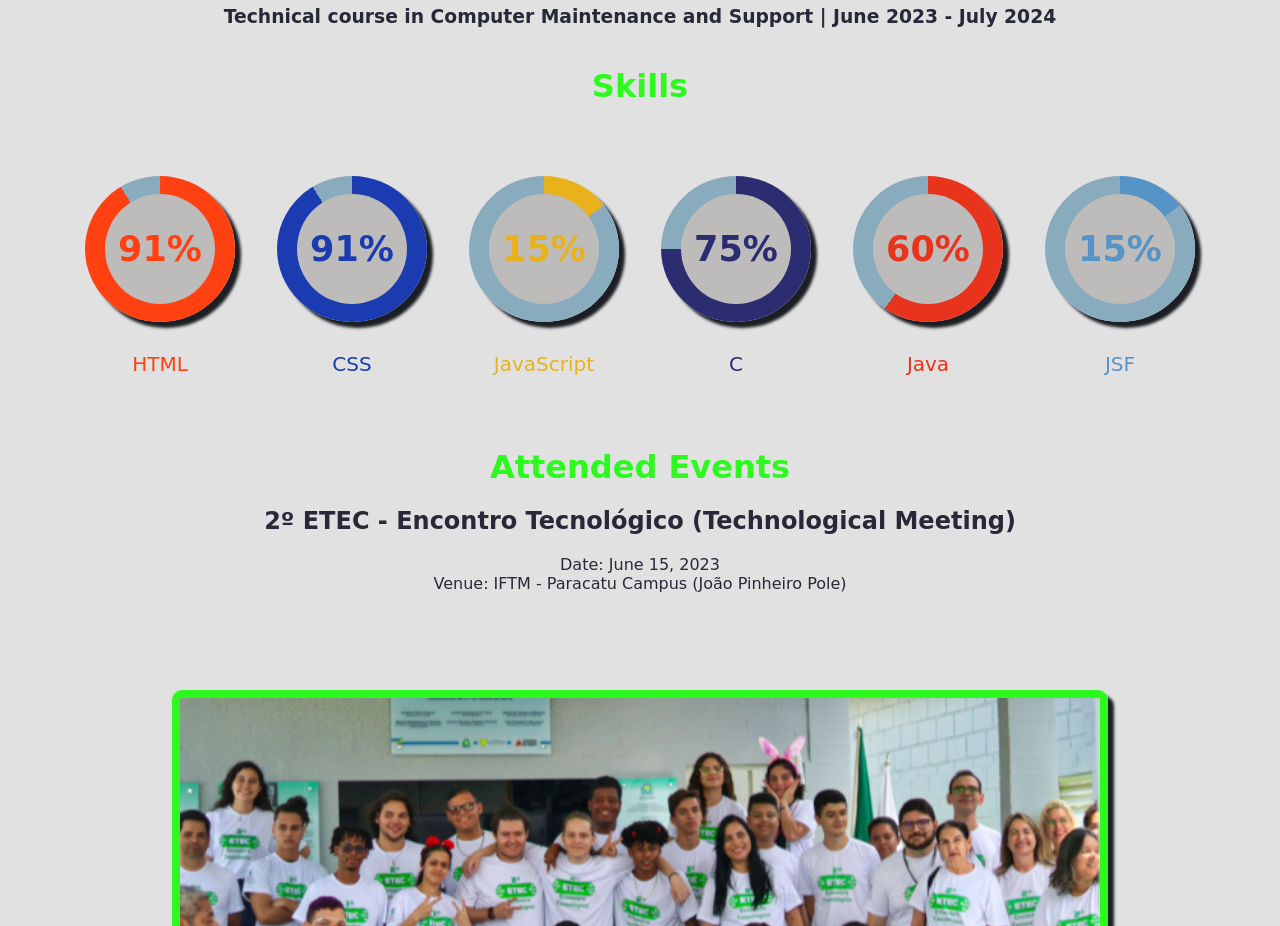
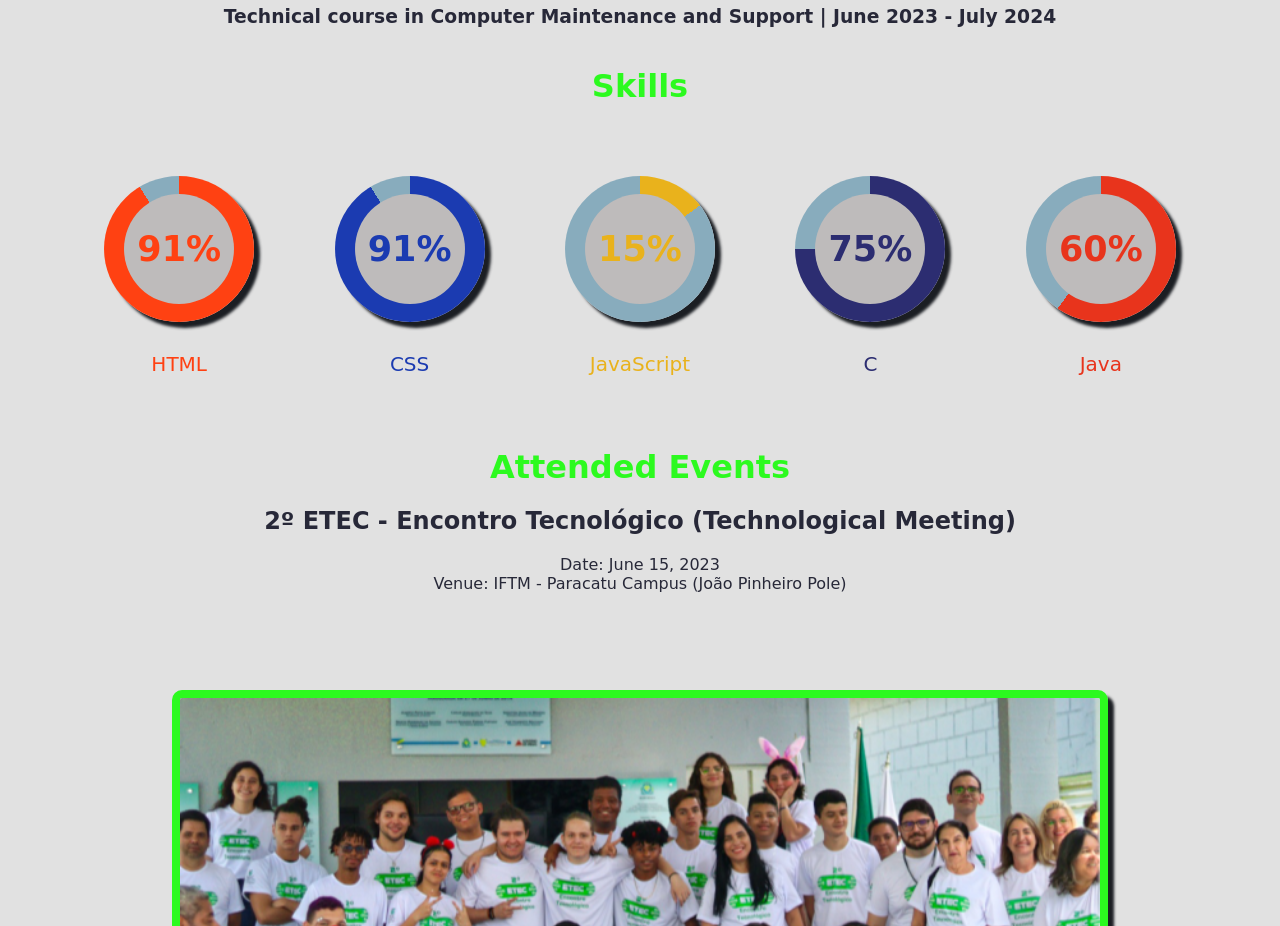
Before and after one commit to theloyal1/theloyal1.github.io, a plain HTML site: page english.html in a window 1280 px wide. Shown: the part 1280-2206 px from the top of the page. Drawn offline with nearby package versions, Linux system fonts and the light colour scheme; a web font is replaced by a local one.

Commit message:
Informação removida

```diff
--- a/english.html
+++ b/english.html
@@ -122,12 +122,6 @@
                     </div>
                     <span class="text5">Java</span>
                 </div>
-                <div class="container">
-                    <div class="circular-progress6">
-                        <span class="progress-value6">15%</span>
-                    </div>
-                    <span class="text6">JSF</span>
-                </div>
             </div>
         </div>
 
```
Also changed, not shown: index.html (+0 -6 lines).
